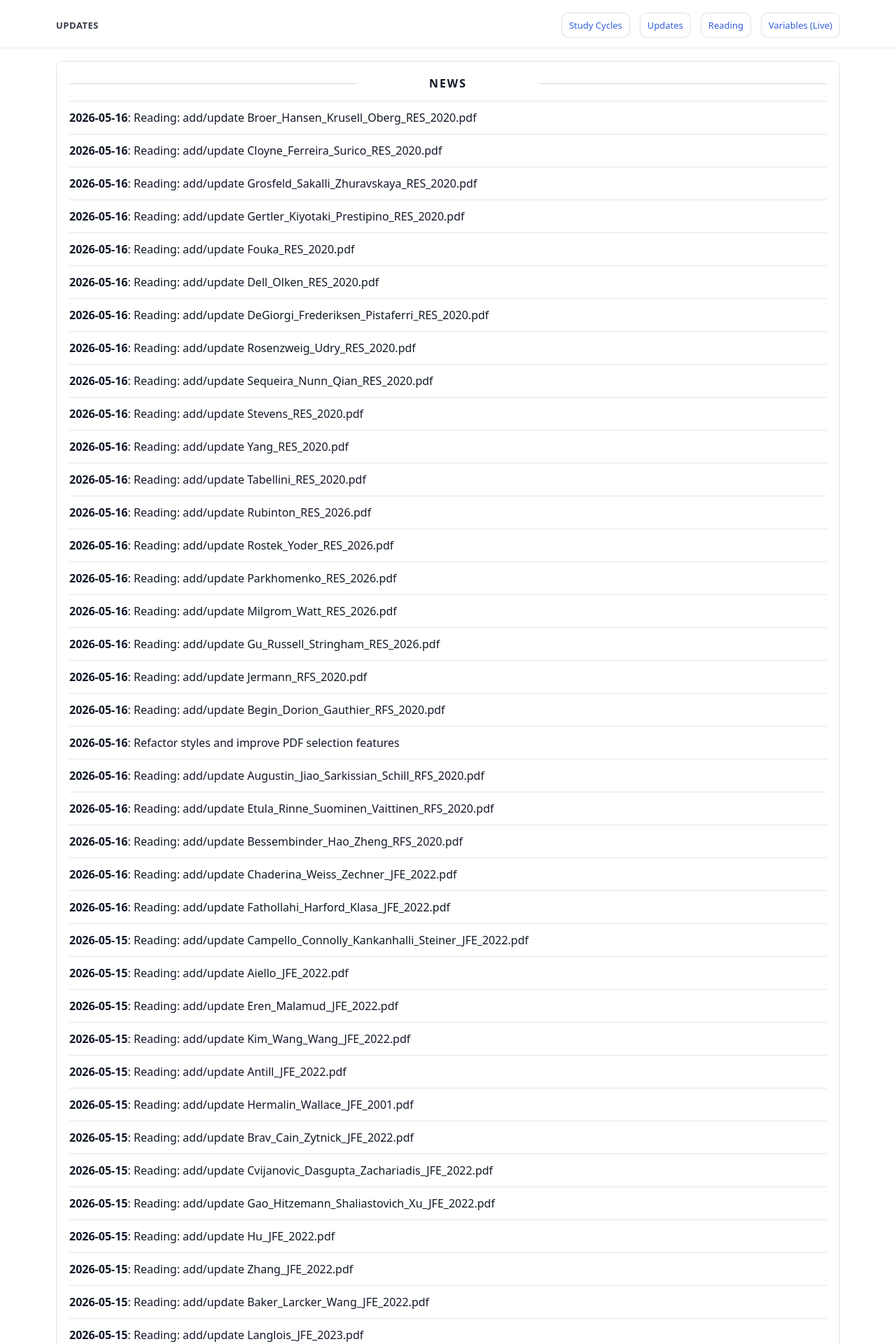
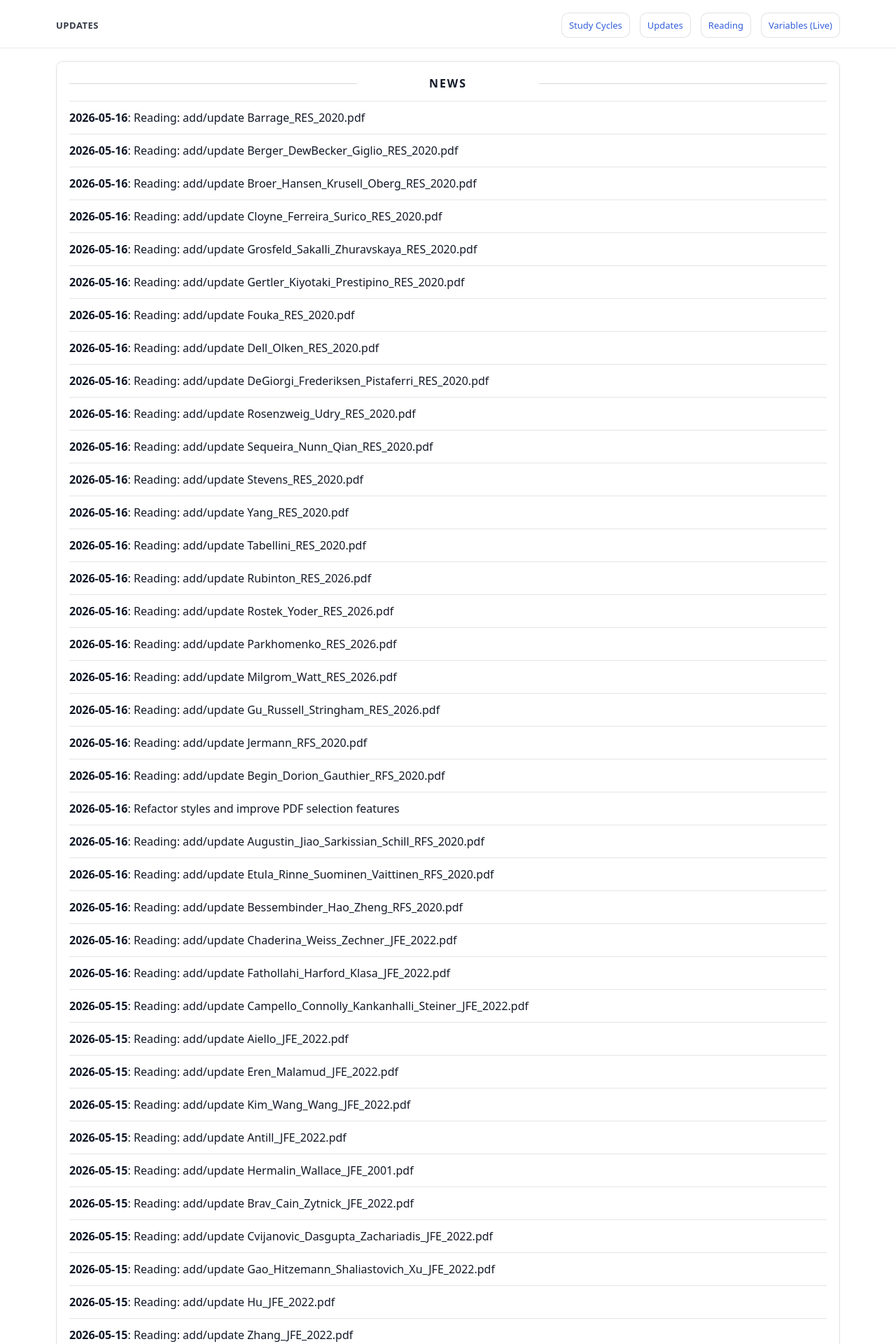
Before and after one commit to yaxinzn/study-archive, a Jekyll site: the page built from updates/index.md, in a window 1280 px wide. Shown: the top 1920 px of the page at 70% size. Built offline with Jekyll 4.4.1, drawn with Linux system fonts in a browser that asks for light colours; some of the changed text lies outside the part shown.

Commit message:
chore: update NEWS feed

```diff
--- a/_data/news.yml
+++ b/_data/news.yml
@@ -1,4 +1,10 @@
 # Auto-generated update history (sorted newest -> oldest). Do not edit manually.
+- ts: "1778929433"
+  date: "2026-05-16"
+  title: "Reading: add/update Barrage_RES_2020.pdf"
+- ts: "1778929383"
+  date: "2026-05-16"
+  title: "Reading: add/update Berger_DewBecker_Giglio_RES_2020.pdf"
 - ts: "1778929299"
   date: "2026-05-16"
   title: "Reading: add/update Broer_Hansen_Krusell_Oberg_RES_2020.pdf"
```
